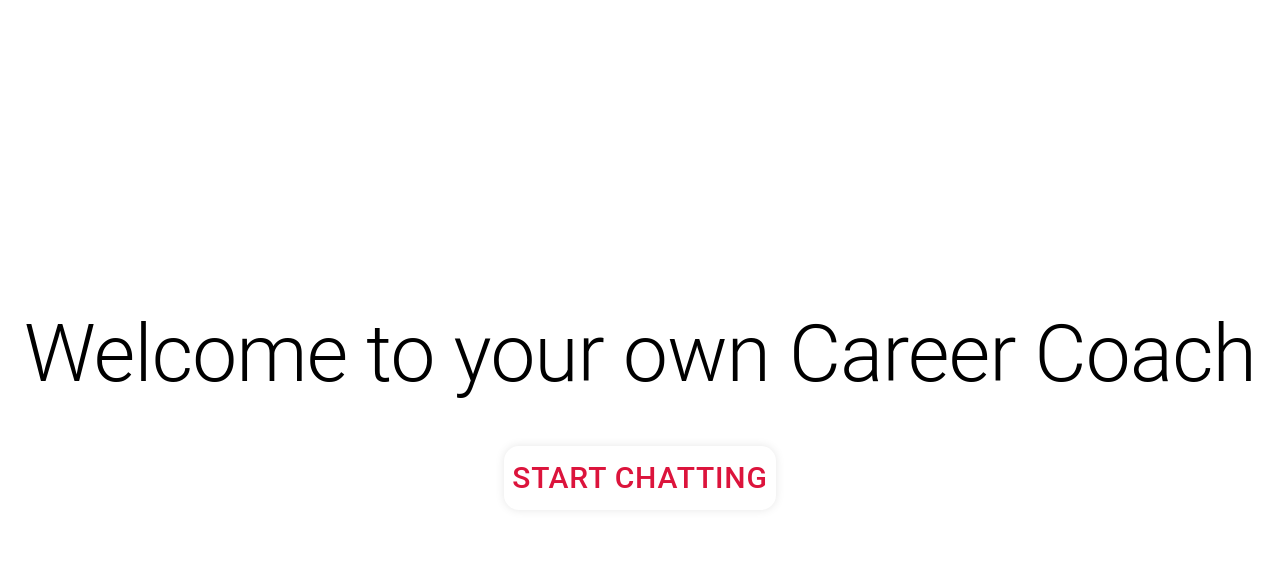
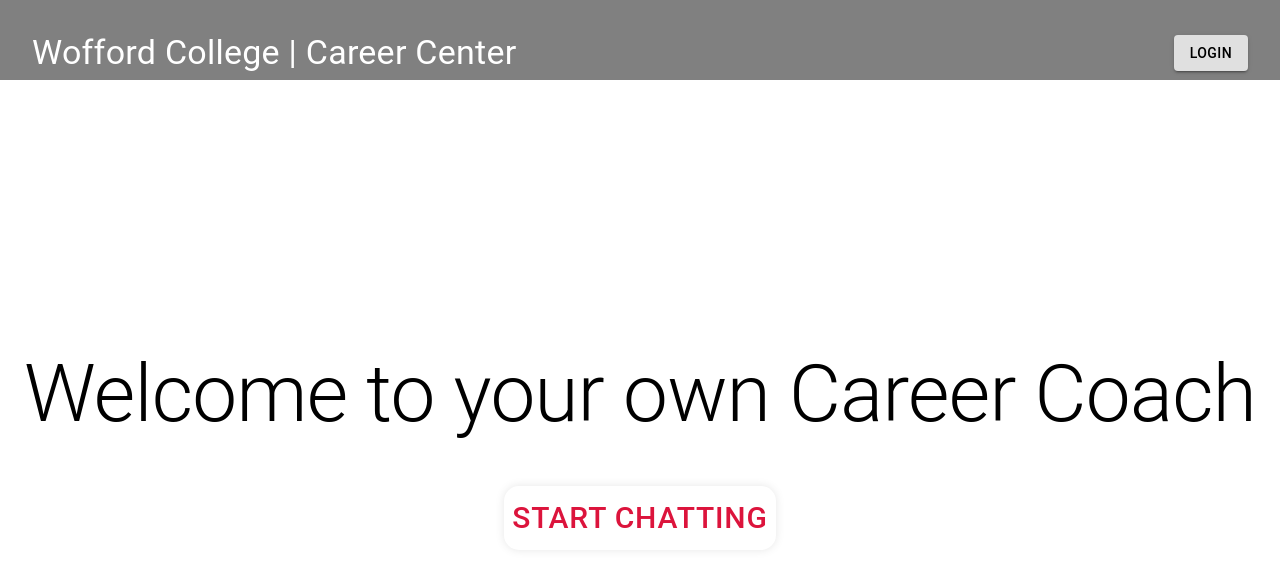
Before and after one commit to T-Godwins/Chat-Support, a Next.js app: page / in a window 1280 px wide. Shown: the top 566 px of the page. Built offline with nearby package versions, Linux system fonts and the light colour scheme.

Commit message:
Messing with Navbar

```diff
--- /dev/null
+++ b/app/components/Navbar.js
@@ -0,0 +1,36 @@
+import {Box, Button, Typography} from '@mui/material'
+import Markdown from 'react-markdown'
+import Login from './Login';
+// import Login from '.components/Login';
+
+const darkBrown = "#654321"
+const lightBrown = "#9A7B4F"
+
+
+export default function Navbar() {
+    return (
+        <Box
+            width="100vw"
+            height="10vh"
+            spacing ={2}
+            p={1}
+            sx={{bgcolor:"grey"}}
+        >
+            <Box
+                flexDirection="row"
+                display="flex"
+                justifyContent="space-between"
+                // gap={30}
+                alignItems="center"
+                p={3}
+            >
+                <Typography variant ="h4" color="white">
+                    Wofford College | Career Center
+                </Typography>
+                <Button variant="contained" color="inherit">
+                    {/* <Login/> */} Login
+                </Button>
+            </Box>
+      </Box>
+    );
+};
--- a/app/page.js
+++ b/app/page.js
@@ -1,9 +1,9 @@
 
 "use client"
-import { Box, Button, Typography} from "@mui/material";
+import { Box, Button, Stack, Typography} from "@mui/material";
 import * as React from 'react';
 import Chatbot from './components/Chatbot';
-// import Login from '.components/Login';
+import Navbar from "./components/Navbar";
 
 export default function Home() {
   const [open, setOpen] = React.useState(false);
@@ -11,22 +11,23 @@ export default function Home() {
   const handleClose = () => setOpen(false);
 
   return (
-
+    <Stack>
+       <Navbar/>
     <Box
       width="100vw"
-      height="100vh"
+      height="90vh"
       display="flex"
       flexDirection="column"
       justifyContent="center"
       alignItems="center"
       bgcolor="white"
     >
-      {/* <Login/> */}
       <Typography variant="h2" gutterBottom p={2} sx={{ textAlign:"center", fontSize: {xs:'2rem', md:'3rem', lg:'5rem'}}} >
         Welcome to your own Career Coach
       </Typography>
       <Button onClick={handleOpen} sx={{ fontSize: {xs:'20px', md:'25px', lg:'30px'}, borderRadius: '15px', color:"crimson", boxShadow:"0px 0px 10px rgba(0, 0, 0, 0.1)" }}>Start Chatting</Button>
       <Chatbot open={open} handleClose={handleClose} />
     </Box>
+    </Stack>
   );
 }
```
